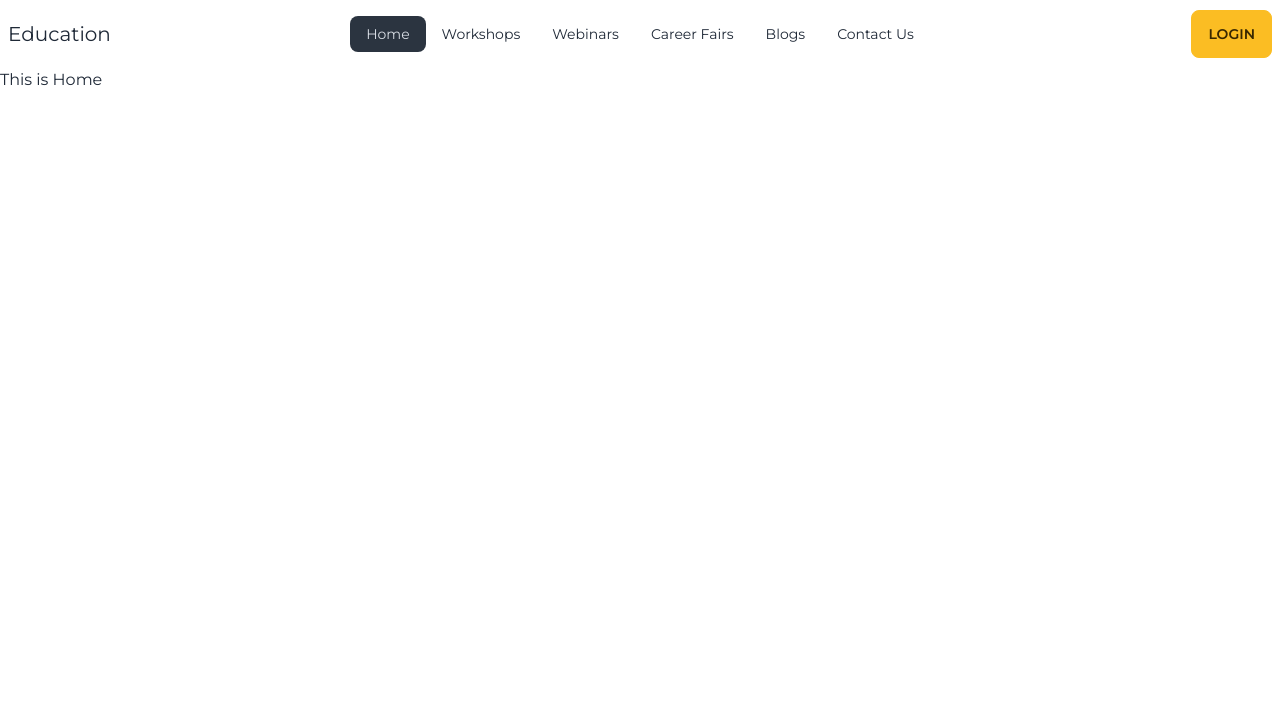
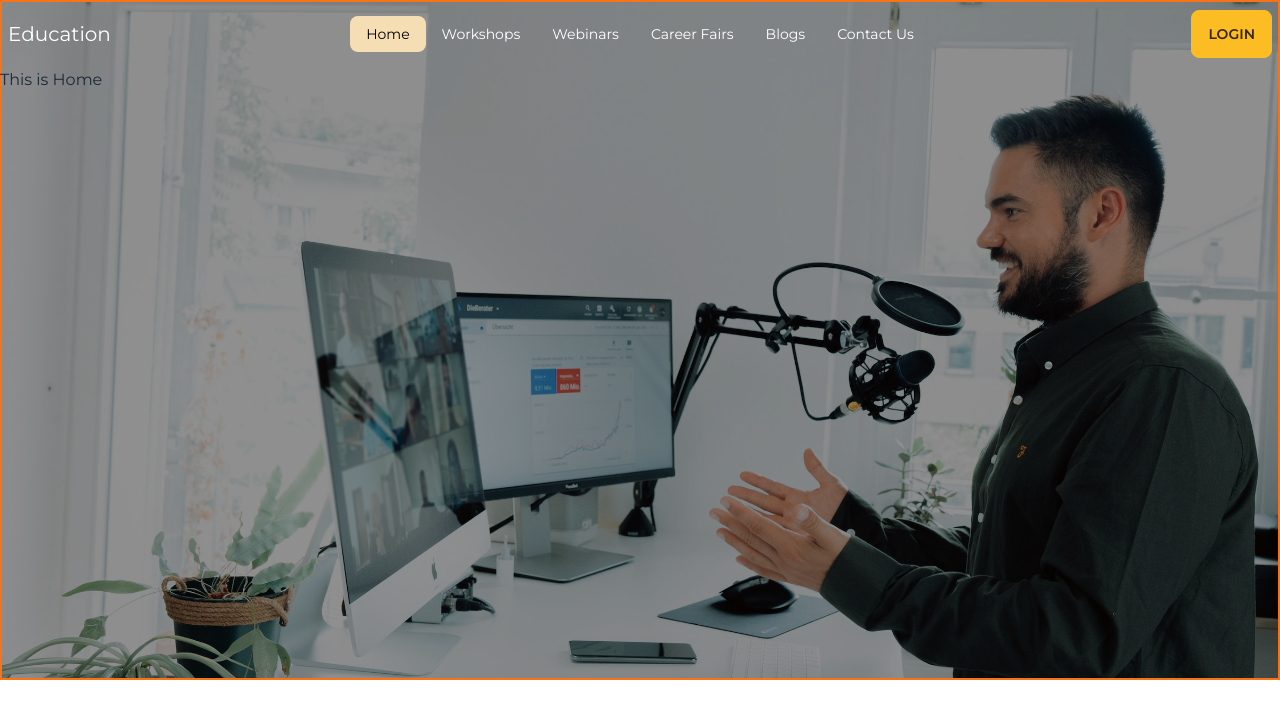
Before and after one commit to mdabarik/event-management-react-app, a React (Vite) app: page / in a window 1280 px wide. Shown: the top 718 px of the page. Built offline with nearby package versions, Linux system fonts and the light colour scheme.

Commit message:
banner added

```diff
--- /dev/null
+++ b/src/components/BgImage/BgImage.jsx
@@ -0,0 +1,12 @@
+
+
+const BgImage = ({ image }) => {
+    return (
+        <div className="border-red-600 w-[100vw] h-[85%] absolute top-0 -z-10">
+            <img className="w-[100%] h-[100%] object-cover" src={image} alt="logo" />
+            <div className="w-[100vw] h-[100%] border-2 border-orange-500 bg-[#00000070] absolute top-0 left-0 z-10"></div>
+        </div>
+    );
+};
+
+export default BgImage;
--- a/src/components/Navbar/Navbar.css
+++ b/src/components/Navbar/Navbar.css
@@ -0,0 +1,4 @@
+.active {
+    background-color: wheat !important;
+    color: black !important;
+}
--- a/src/components/Navbar/Navbar.jsx
+++ b/src/components/Navbar/Navbar.jsx
@@ -1,4 +1,5 @@
 import { Link, NavLink } from "react-router-dom";
+import "./Navbar.css";
 
 const Navbar = () => {
 
@@ -25,7 +26,7 @@ const Navbar = () => {
 
 
     return (
-        <div className="container mx-auto">
+        <div className="container mx-auto z-50 text-white">
             <nav className="navbar">
             <div className="navbar-start">
                 <div className="dropdown">
--- a/src/pages/Home/Home.jsx
+++ b/src/pages/Home/Home.jsx
@@ -1,8 +1,12 @@
+
+import BgImage from "../../components/BgImage/BgImage";
+import webinar from "../../assets/webinar-bg.jpg";
 
 const Home = () => {
     return (
         <div>
             <h1>This is Home</h1>
+            <BgImage image={webinar}></BgImage>
         </div>
     );
 };
--- a/src/pages/Webinars/Webinars.jsx
+++ b/src/pages/Webinars/Webinars.jsx
@@ -1,3 +1,4 @@
+
 
 const Webinars = () => {
     return (
--- a/src/pages/WorkShops/WorkShops.jsx
+++ b/src/pages/WorkShops/WorkShops.jsx
@@ -1,7 +1,11 @@
+
+import workshopImage from "../../assets/workshop-bg.jpg";
+import BgImage from "../../components/BgImage/BgImage";
 
 const WorkShops = () => {
     return (
         <div>
+            <BgImage image={workshopImage}></BgImage>
             <h1>Workshops page</h1>
         </div>
     );
```
Also changed, not shown: src/assets/webinar-bg.jpg (added), src/assets/workshop-bg.jpg (added).
